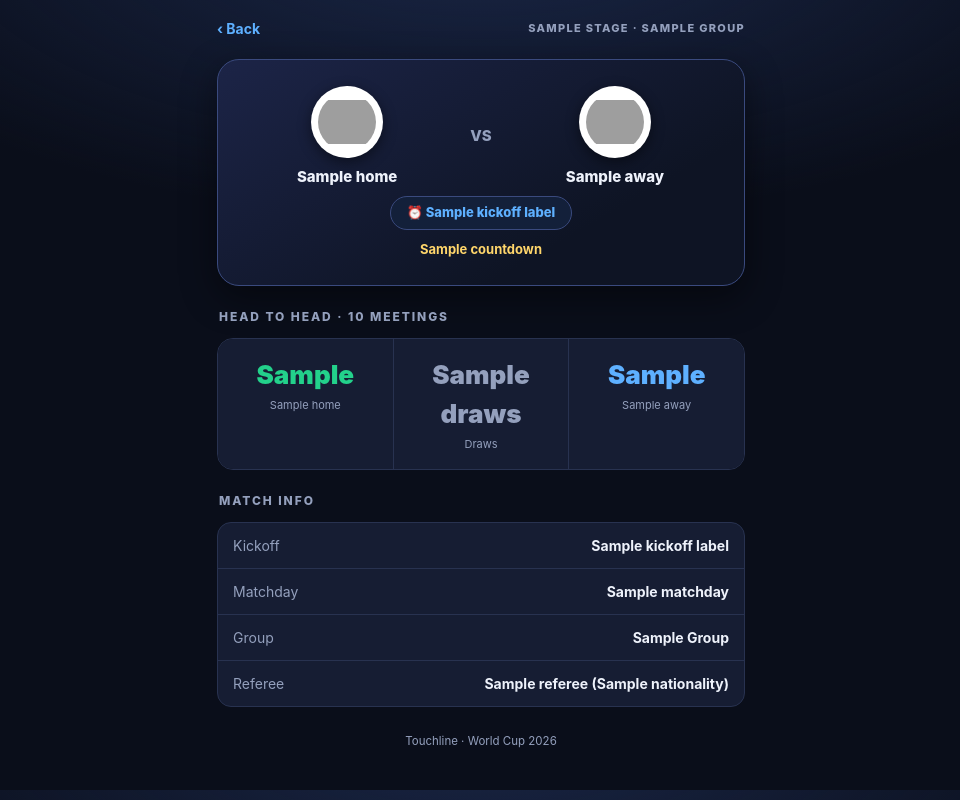
After one commit to kaushikb9/fiveaside, a FastAPI app: template src/touchline/web/templates/match.html in a window 1280 px wide. The commit adds this page. Shown: the whole page, without its empty margins (159-1119 px from the left). Run offline with FastAPI, Linux system fonts and the light colour scheme; the template is opened without the code that fills it: most values are stand-ins (such as "Sample title", 1, 10 or a date in 2020); grey boxes are pictures that could not be loaded.

Commit message:
feat(web): clickable match detail pages + standings redesign
Every match (digest fixtures, results, match-of-the-day) is now tappable to a
detail page:
- Past: full-time + half-time score, winner, referee, stage/group
- Upcoming: IST kickoff + countdown, head-to-head record, matchday/group/referee
- Honest note that goal-by-goal isn't on the free data tier
New: Team.crest, MatchDetail/Referee/HeadToHead models, fetch_match_detail
(match + best-effort head2head), /match/{id} route. Standings page redesigned to
the dark theme with crests + advancing-spots highlight. 162 tests (9 new).

Co-Authored-By: Claude Fable 5 <noreply@anthropic.com>

```diff
--- a/src/touchline/web/app.py
+++ b/src/touchline/web/app.py
@@ -9,7 +9,7 @@ from fastapi.responses import FileResponse
 from fastapi.staticfiles import StaticFiles
 from fastapi.templating import Jinja2Templates
 
-from touchline.core.digest import build_digest
+from touchline.core.digest import build_digest, to_ist
 from touchline.core.models import Standing
 from touchline.sources.base import MatchSource, StandingsSource
 from touchline.sources.football_data import FootballDataClient
@@ -75,6 +75,39 @@ def create_app(
             },
         )
 
+    @app.get("/match/{match_id}")
+    def match_page(request: Request, match_id: str):
+        res = source.fetch_match_detail(match_id)  # type: ignore[union-attr]
+        kickoff_label = None
+        countdown = None
+        if res.detail is not None:
+            ist = to_ist(res.detail.kickoff)
+            hour12 = ist.hour % 12 or 12
+            ampm = "AM" if ist.hour < 12 else "PM"
+            # Portable formatting (no %-d / %-I — non-portable, per team memory).
+            kickoff_label = f"{ist:%a} {ist.day} {ist:%b} · {hour12}:{ist:%M} {ampm} IST"
+            if not res.detail.is_finished:
+                secs = (res.detail.kickoff - now_fn()).total_seconds()
+                if secs < 0:
+                    countdown = "Kicking off"
+                elif secs < 3600:
+                    countdown = f"in {int(secs // 60)} min"
+                elif secs < 86400:
+                    countdown = f"in {int(secs // 3600)} hours"
+                else:
+                    countdown = f"in {int(secs // 86400)} days"
+        return templates.TemplateResponse(
+            request,
+            "match.html",
+            {
+                "detail": res.detail,
+                "kickoff_label": kickoff_label,
+                "countdown": countdown,
+                "degraded": not res.ok,
+                "error": res.error,
+            },
+        )
+
     @app.get("/manifest.webmanifest")
     def manifest():
         return FileResponse(
--- /dev/null
+++ b/src/touchline/web/templates/match.html
@@ -0,0 +1,135 @@
+<!DOCTYPE html>
+<html lang="en">
+<head>
+  <meta charset="utf-8">
+  <meta name="viewport" content="width=device-width, initial-scale=1, viewport-fit=cover">
+  <title>{% if detail %}{{ detail.home.name }} vs {{ detail.away.name }} — Touchline{% else %}Match — Touchline{% endif %}</title>
+  <link rel="manifest" href="/manifest.webmanifest">
+  <meta name="theme-color" content="#0a0e1a">
+  <meta name="apple-mobile-web-app-capable" content="yes">
+  <meta name="apple-mobile-web-app-title" content="Touchline">
+  <meta name="apple-mobile-web-app-status-bar-style" content="black-translucent">
+  <link rel="apple-touch-icon" href="/static/icons/icon-192.png">
+  <style>
+    :root{--bg:#0a0e1a;--bg2:#111729;--card:#161d33;--card2:#1c2540;--line:#283250;
+      --text:#eef2fb;--dim:#94a0bd;--grass:#23d18b;--gold:#ffd66b;--pink:#ff7eb6;--blue:#5eb0ff;--purple:#b99bff;}
+    *{box-sizing:border-box;margin:0;padding:0;-webkit-tap-highlight-color:transparent}
+    body{font-family:-apple-system,BlinkMacSystemFont,"Segoe UI",Roboto,Helvetica,Arial,sans-serif;
+      background:var(--bg);color:var(--text);line-height:1.5;
+      background-image:radial-gradient(1200px 500px at 50% -10%,#1a2748 0%,transparent 60%)}
+    .wrap{max-width:560px;margin:0 auto;padding:0 16px calc(env(safe-area-inset-bottom) + 40px)}
+    .top{display:flex;align-items:center;gap:12px;padding:calc(env(safe-area-inset-top) + 18px) 0 6px}
+    .back{color:var(--blue);text-decoration:none;font-weight:700;font-size:14px}
+    .stage{margin-left:auto;font-size:11px;letter-spacing:.12em;text-transform:uppercase;
+      color:var(--dim);font-weight:800}
+    .banner{margin-top:14px;padding:10px 14px;border-radius:12px;background:#3a1f29;
+      border:1px solid #6b3a4a;color:var(--pink);font-size:13px}
+    .crest{width:72px;height:72px;border-radius:50%;background:#fff;object-fit:contain;padding:7px;
+      box-shadow:0 4px 14px #0007}
+    .crest.ph{display:flex;align-items:center;justify-content:center;background:var(--card2);
+      color:var(--dim);font-weight:800;font-size:16px;box-shadow:none;border:1px solid var(--line)}
+    .hero{margin-top:14px;border-radius:22px;padding:26px 18px;text-align:center;
+      background:linear-gradient(150deg,#15331f,#0e1b2e 72%);border:1px solid #1f6b46;box-shadow:0 12px 36px #0007}
+    .hero.up{background:linear-gradient(150deg,#1c2447,#0e1424 72%);border-color:#3a4a7e}
+    .teams{display:flex;align-items:flex-start;justify-content:center;gap:8px}
+    .team{flex:1;display:flex;flex-direction:column;align-items:center;gap:10px;min-width:0}
+    .team .nm{font-weight:800;font-size:15px;line-height:1.2}
+    .mid{flex:0 0 auto;align-self:center;text-align:center;padding:0 4px}
+    .score{font-size:40px;font-weight:900;font-variant-numeric:tabular-nums;letter-spacing:2px}
+    .vs{font-size:15px;font-weight:800;color:var(--dim)}
+    .ht{margin-top:10px;font-size:12px;color:var(--dim)}
+    .kick{display:inline-block;margin-top:10px;background:#13203a;border:1px solid #3a4a7e;
+      color:var(--blue);font-weight:800;font-size:13px;padding:6px 16px;border-radius:999px}
+    .count{margin-top:10px;color:var(--gold);font-weight:700;font-size:13px}
+    .winchip{display:inline-block;margin-top:12px;background:#0c2a1b;border:1px solid #1f6b46;
+      color:var(--grass);font-weight:800;font-size:12px;padding:4px 14px;border-radius:999px}
+    section{margin-top:22px}
+    .h{font-size:12px;letter-spacing:.16em;text-transform:uppercase;color:var(--dim);font-weight:800;margin:0 2px 12px}
+    .h2h{display:flex;text-align:center;border-radius:16px;overflow:hidden;border:1px solid var(--line)}
+    .h2h .cell{flex:1;padding:16px 8px;background:var(--card)}
+    .h2h .cell + .cell{border-left:1px solid var(--line)}
+    .h2h .big{font-size:26px;font-weight:900;font-variant-numeric:tabular-nums}
+    .h2h .lab{font-size:11px;color:var(--dim);margin-top:3px}
+    .h2h .big.g{color:var(--grass)}.h2h .big.b{color:var(--blue)}.h2h .big.d{color:var(--dim)}
+    .meta{border-radius:14px;background:var(--card);border:1px solid var(--line);overflow:hidden}
+    .meta .r{display:flex;justify-content:space-between;padding:12px 15px;font-size:14px}
+    .meta .r + .r{border-top:1px solid var(--line)}
+    .meta .k{color:var(--dim)}.meta .v{font-weight:700}
+    .note{margin-top:16px;color:var(--dim);font-size:12px;text-align:center;font-style:italic}
+    footer{text-align:center;color:var(--dim);font-size:11.5px;padding:26px 0 0}
+  </style>
+  <script>
+    if ("serviceWorker" in navigator) {
+      window.addEventListener("load", () => { navigator.serviceWorker.register("/sw.js"); });
+    }
+  </script>
+</head>
+<body>
+{% macro crest(team) -%}
+{% if team.crest %}<img class="crest" src="{{ team.crest }}" alt="">{% else %}<span class="crest ph">{{ team.code or "?" }}</span>{% endif %}
+{%- endmacro %}
+<div class="wrap">
+  <div class="top">
+    <a class="back" href="/">‹ Back</a>
+    {% if detail and detail.stage %}<span class="stage">{{ detail.stage.replace("_"," ").title() }}{% if detail.group %} · {{ detail.group.replace("_"," ").title() }}{% endif %}</span>{% endif %}
+  </div>
+
+  {% if not detail %}
+    <div class="banner">⚠️ Match details unavailable{% if error %} — {{ error }}{% endif %}.</div>
+    <p class="note"><a class="back" href="/">Back to today's digest</a></p>
+  {% else %}
+
+  <div class="hero {{ 'up' if not detail.is_finished }}">
+    <div class="teams">
+      <div class="team">{{ crest(detail.home) }}<div class="nm">{{ detail.home.name }}</div></div>
+      <div class="mid">
+        {% if detail.is_finished and detail.home_score is not none %}
+          <div class="score">{{ detail.home_score }}–{{ detail.away_score }}</div>
+        {% else %}
+          <div class="vs">VS</div>
+        {% endif %}
+      </div>
+      <div class="team">{{ crest(detail.away) }}<div class="nm">{{ detail.away.name }}</div></div>
+    </div>
+
+    {% if detail.is_finished %}
+      {% if detail.ht_home is not none %}<div class="ht">Half-time: {{ detail.ht_home }}–{{ detail.ht_away }}</div>{% endif %}
+      {% if detail.winner == "HOME" %}<div class="winchip">✓ {{ detail.home.name }} won</div>
+      {% elif detail.winner == "AWAY" %}<div class="winchip">✓ {{ detail.away.name }} won</div>
+      {% elif detail.winner == "DRAW" %}<div class="winchip" style="color:var(--gold);border-color:#5e5020;background:#2a2410">Draw</div>{% endif %}
+    {% else %}
+      <div class="kick">⏰ {{ kickoff_label }}</div>
+      {% if countdown %}<div class="count">{{ countdown }}</div>{% endif %}
+    {% endif %}
+  </div>
+
+  {% if not detail.is_finished and detail.h2h and detail.h2h.total > 0 %}
+  <section>
+    <div class="h">Head to head · {{ detail.h2h.total }} meetings</div>
+    <div class="h2h">
+      <div class="cell"><div class="big g">{{ detail.h2h.home_wins }}</div><div class="lab">{{ detail.home.name }}</div></div>
+      <div class="cell"><div class="big d">{{ detail.h2h.draws }}</div><div class="lab">Draws</div></div>
+      <div class="cell"><div class="big b">{{ detail.h2h.away_wins }}</div><div class="lab">{{ detail.away.name }}</div></div>
+    </div>
+  </section>
+  {% endif %}
+
+  <section>
+    <div class="h">Match info</div>
+    <div class="meta">
+      <div class="r"><span class="k">Kickoff</span><span class="v">{{ kickoff_label }}</span></div>
+      {% if detail.matchday %}<div class="r"><span class="k">Matchday</span><span class="v">{{ detail.matchday }}</span></div>{% endif %}
+      {% if detail.group %}<div class="r"><span class="k">Group</span><span class="v">{{ detail.group.replace("_"," ").title() }}</span></div>{% endif %}
+      {% if detail.referee %}<div class="r"><span class="k">Referee</span><span class="v">{{ detail.referee.name }}{% if detail.referee.nationality %} ({{ detail.referee.nationality }}){% endif %}</span></div>{% endif %}
+    </div>
+  </section>
+
+  {% if detail.is_finished %}
+  <p class="note">Goal-by-goal events aren't available on the free data feed.</p>
+  {% endif %}
+
+  {% endif %}
+  <footer>Touchline · World Cup 2026</footer>
+</div>
+</body>
+</html>
```
Also changed, not shown: src/touchline/core/models.py (+44 -0 lines), src/touchline/sources/base.py (+16 -1 lines), src/touchline/sources/football_data.py (+90 -2 lines), src/touchline/web/templates/digest.html (+11 -9 lines), src/touchline/web/templates/standings.html (+57 -116 lines), tests/fixtures/match_detail/finished.json (added, +1 -0 lines), tests/fixtures/match_detail/h2h.json (added, +1 -0 lines), tests/fixtures/match_detail/scheduled.json (added, +1 -0 lines), tests/test_match_detail.py (added, +138 -0 lines).
